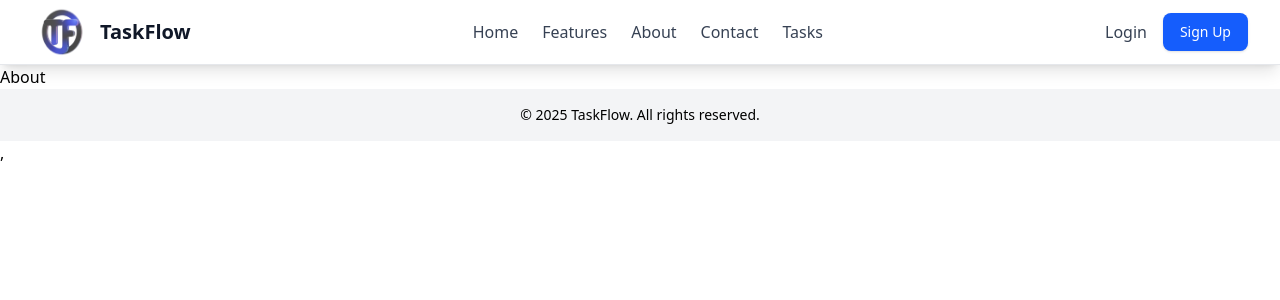
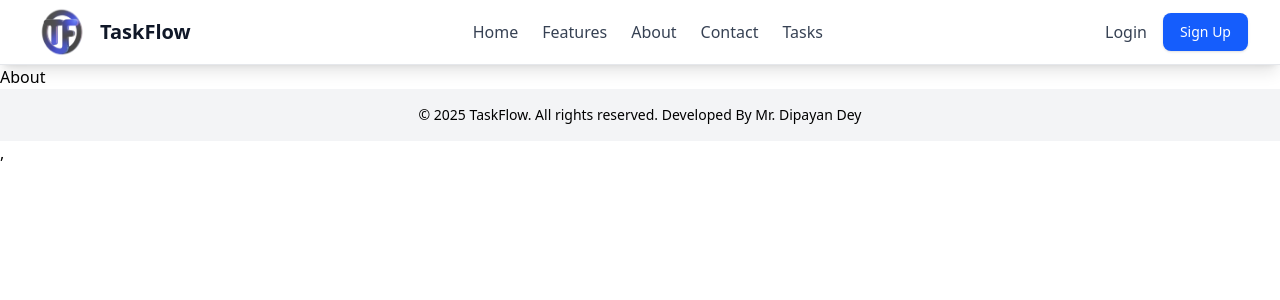
Before and after one commit to Dipayan-Dey/Mern-Stack-TaskFlow, a React (Vite) app in the folder FrontEnd/: page /about in a window 1280 px wide. Shown: the top 300 px of the page. Built offline with nearby package versions, Linux system fonts and the light colour scheme.

Commit message:
Update Footer.jsx

```diff
--- a/FrontEnd/src/components/Footer.jsx
+++ b/FrontEnd/src/components/Footer.jsx
@@ -5,7 +5,7 @@ function Footer() {
     <footer className="bg-gray-100 text-gray-600 py-4 mt-auto bottom-0">
       <div className="container mx-auto px-4 text-center">
         <p className="text-sm text-black">
-          &copy; {new Date().getFullYear()} TaskFlow. All rights reserved.
+          &copy; {new Date().getFullYear()} TaskFlow. All rights reserved. Developed By <a target='_blank' href="https://dipayan-dey.github.io/portfolio/">Mr. Dipayan Dey</a>
         </p>
       </div>
     </footer>
```
